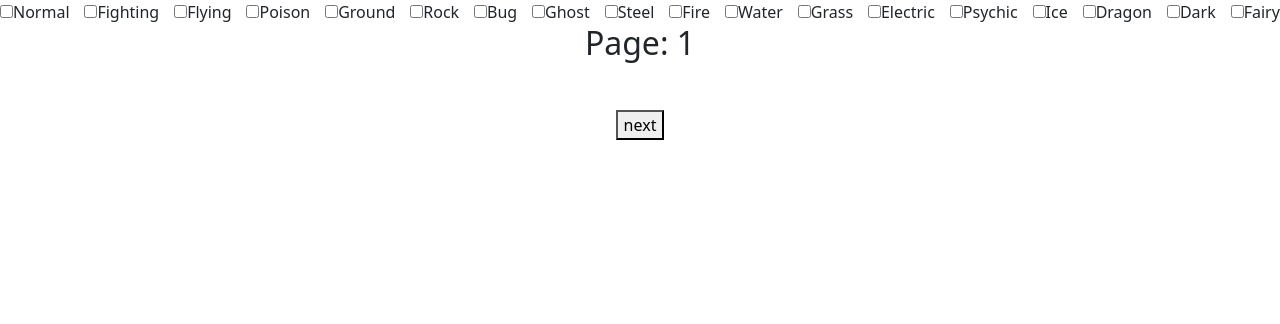
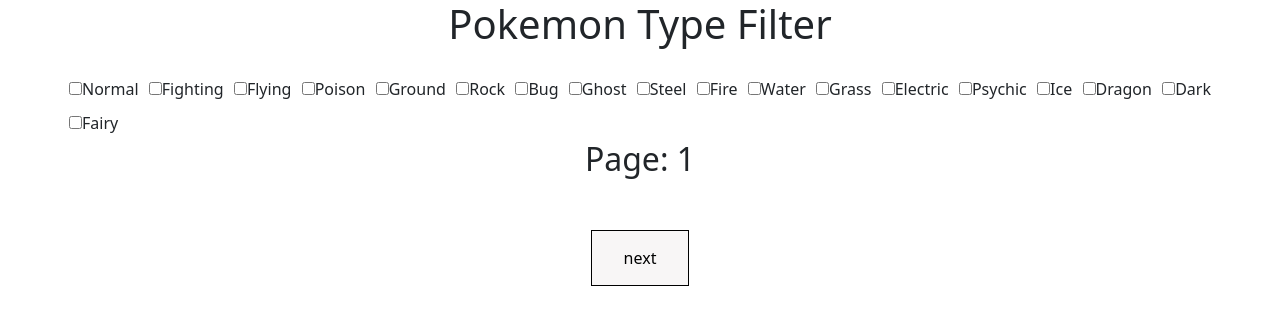
Before and after one commit to s-lando/COMP4537-Set-V-Sam-L, a React (Create React App) app in the folder labs_10_11/: page / in a window 1280 px wide. Shown: the top 324 px of the page. Built offline with nearby package versions, Linux system fonts and the light colour scheme; the HTML template or start-up script is replaced by a standard one.

Commit message:
modal and filter styling

```diff
--- a/labs_10_11/src/App.css
+++ b/labs_10_11/src/App.css
@@ -12,11 +12,38 @@
   justify-content: space-between;
   flex-direction: row;
   flex-wrap: wrap;
-  align-items: center;
   margin: 0 auto;
-  width: 100%;
+  width: 90%;
+  padding-top: 1em;
 
 }
+
+.checkbox {
+  margin: 5px;
+}
+
+img {
+  display: block;
+  margin-left: auto;
+  margin-right: auto;
+  width: 50%;
+
+}
+
+button {
+  background-color: #e8e1e150;
+  border: black 1px solid;
+  padding: 15px 32px;
+  text-align: center;
+  text-decoration: none;
+  display: inline-block;
+  font-size: 16px;
+  margin: 4px 2px;
+  cursor: pointer;
+}
+
+
+
 
 @media (prefers-reduced-motion: no-preference) {
   .App-logo {
--- a/labs_10_11/src/FilterPagination.js
+++ b/labs_10_11/src/FilterPagination.js
@@ -22,7 +22,7 @@
   }, [checkedState, types]);
 
   const [currentPage, setCurrentPage] = useState(1);
-  const [pokemonPerPage] = useState(3);
+  const [pokemonPerPage] = useState(4);
 
   const indexOfLastPokemon = currentPage * pokemonPerPage;
   const indexOfFirstPokemon = indexOfLastPokemon - pokemonPerPage;
--- a/labs_10_11/src/TypeSearch.js
+++ b/labs_10_11/src/TypeSearch.js
@@ -26,12 +26,14 @@
   };
 
   return (
+    <div>
+      <h1> Pokemon Type Filter</h1>
     <div id={"filter"}>
       {
         types.map((type) => {
 
           return (
-            <div key={type}>
+            <div key={type} className="checkbox">
               <input type="checkbox" value={type} id={type} onChange={() => { onChange(type)}} />
               <label>{type}</label>
             </div>
@@ -39,6 +41,7 @@
         })
       }
     </div>
+    </div>
   );
 
 }
```
